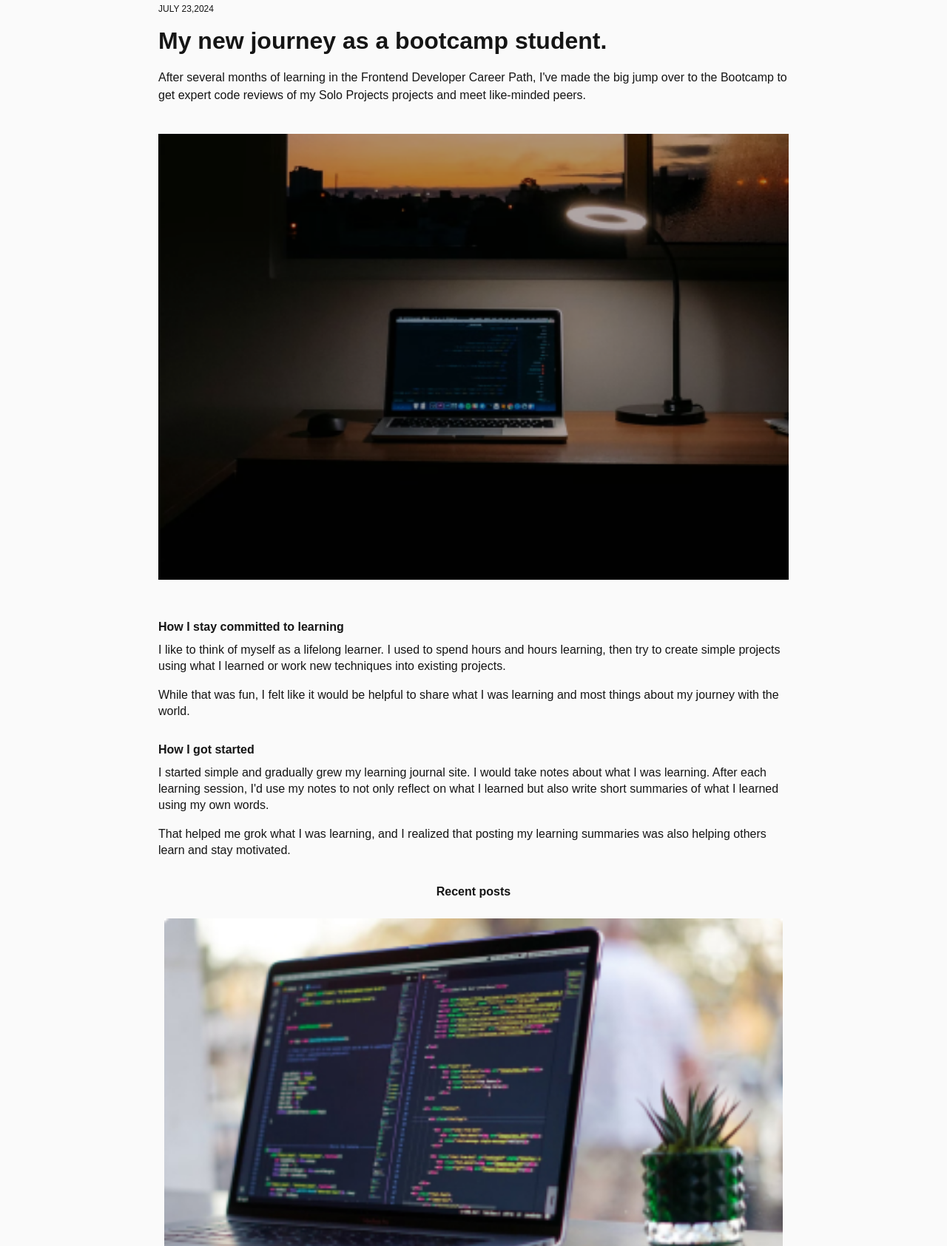
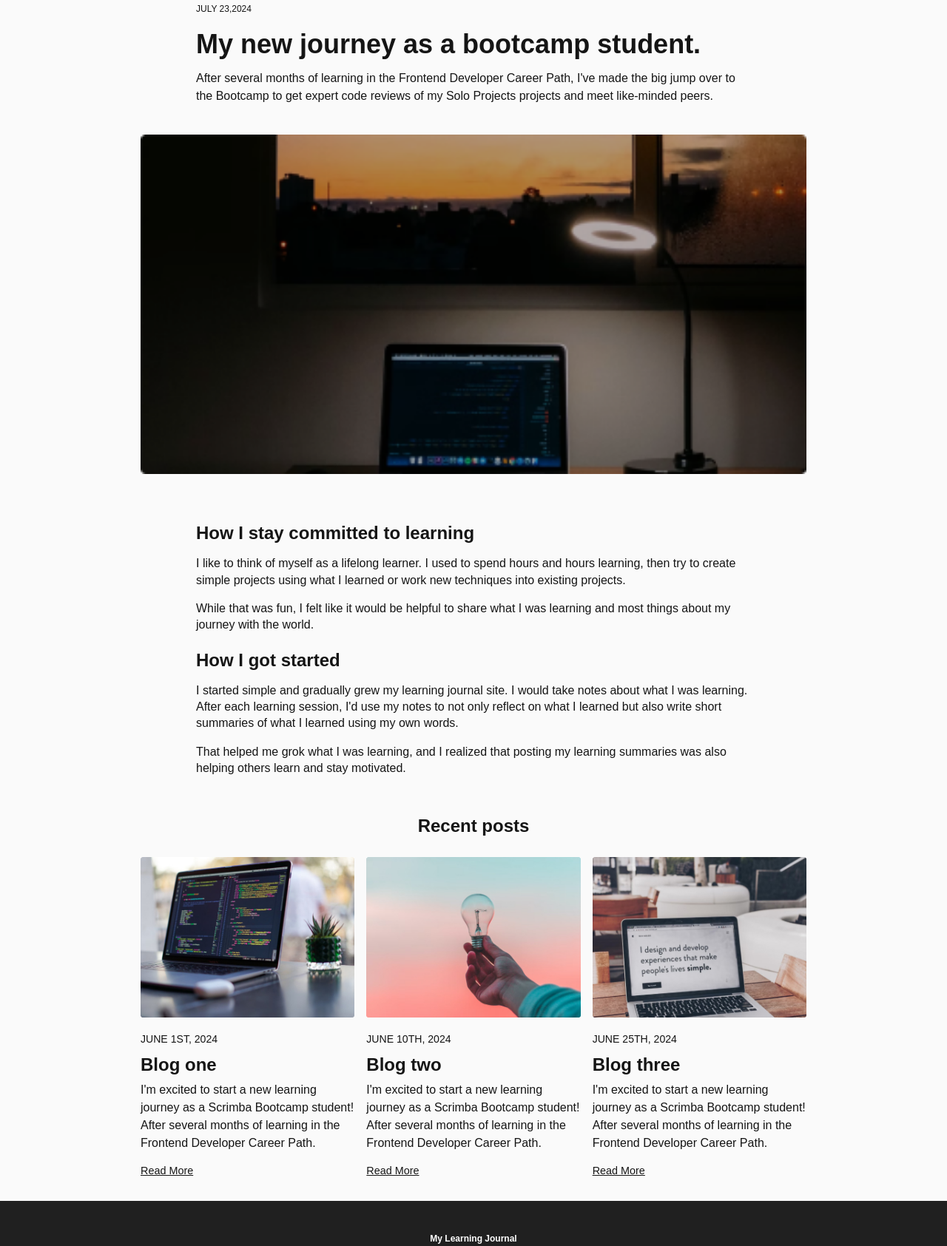
Before and after one commit to Adi26-pixel/the_learning_journal, a plain HTML site: page blog.html in a window 1280 px wide. Shown: the part 117-1802 px from the top of the page at 74% size. Drawn offline with Linux system fonts and the light colour scheme.

Commit message:
Add media queries for bigger screens

```diff
--- a/blog.html
+++ b/blog.html
@@ -28,15 +28,19 @@
     </header>
 
     <main class="container">
+      <div class="blog-size">
         <p class="blog-date">july 23,2024</p>
         <h1 class="blog-title">My new journey as a bootcamp student.</h1>
         <p class="blog-beginning">
-        After several months of learning in the Frontend Developer Career Path,
-        I've made the big jump over to the Bootcamp to get expert code reviews
-        of my Solo Projects projects and meet like-minded peers.
+          After several months of learning in the Frontend Developer Career
+          Path, I've made the big jump over to the Bootcamp to get expert code
+          reviews of my Solo Projects projects and meet like-minded peers.
         </p>
-      <img src="images/article-image-hero.png" alt="" class="blog-img" />
+      </div>
 
+      <img src="images/article-image-blog.png" alt="" class="blog-img" />
+
+      <div class="blog-size">
         <p class="blog-sub-heading">How I stay committed to learning</p>
         <p class="blog-text">
           I like to think of myself as a lifelong learner. I used to spend hours
@@ -45,21 +49,23 @@
         </p>
 
         <p class="blog-text">
-        While that was fun, I felt like it would be helpful to share what I was
-        learning and most things about my journey with the world.
+          While that was fun, I felt like it would be helpful to share what I
+          was learning and most things about my journey with the world.
         </p>
         <p class="blog-sub-heading">How I got started</p>
         <p class="blog-text">
           I started simple and gradually grew my learning journal site. I would
           take notes about what I was learning. After each learning session, I'd
-        use my notes to not only reflect on what I learned but also write short
-        summaries of what I learned using my own words.
+          use my notes to not only reflect on what I learned but also write
+          short summaries of what I learned using my own words.
         </p>
 
         <p class="blog-text">
-        That helped me grok what I was learning, and I realized that posting my
-        learning summaries was also helping others learn and stay motivated.
+          That helped me grok what I was learning, and I realized that posting
+          my learning summaries was also helping others learn and stay
+          motivated.
         </p>
+      </div>
 
       <p class="recent-post">Recent posts</p>
       <section class="blog-posts">
--- a/styles.css
+++ b/styles.css
@@ -9,7 +9,6 @@ body {
   font-family: "Source Sans 3", sans-serif;
   background-color: #fafafa;
   margin: 0;
-  padding: 0;
 }
 
 /* HEADER */
@@ -17,7 +16,7 @@ body {
 .container {
   width: 90%;
   max-width: 900px;
-  padding: 1.5em;
+  padding-top: 1.5em;
   margin: 0 auto;
 }
 
@@ -92,9 +91,7 @@ nav ul {
 /* ARTICLE SECTION */
 
 article {
-  display: flex;
-  flex-direction: column;
-  margin: 0.5em;
+  margin-bottom: 1em;
 }
 
 img {
@@ -122,7 +119,7 @@ img {
 }
 
 .article-read-more {
-  margin: 0 0 0.7em 0;
+  margin: 0 0 0.2em 0;
   color: #151515;
   font-size: 0.9rem;
 }
@@ -135,11 +132,6 @@ p {
   line-height: 1.5;
 }
 
-main {
-  display: grid;
-  grid-template-columns: minmax(400px, 1fr);
-}
-
 .hidden {
   display: none;
 }
@@ -148,7 +140,7 @@ main {
 
 .view-more {
   text-align: center;
-  margin: 1em 0;
+  margin: 3em 0;
 }
 
 .view-more a {
@@ -246,3 +238,65 @@ footer {
   font-weight: 900;
   margin: 0.75em 0 0.5em 0;
 }
+
+@media (min-width: 768px) {
+  .logo-name {
+    width: 207px;
+  }
+
+  .nav-link a {
+    font-size: 1rem;
+  }
+
+  .hero-date,
+  .hero-title,
+  .hero-preview-article {
+    max-width: 800px;
+  }
+
+  .hero-title {
+    font-size: 2.5rem;
+  }
+
+  .blog-title {
+    font-size: 2.25rem;
+  }
+
+  .blog-sub-heading {
+    font-size: 1.5rem;
+  }
+
+  .blog-posts {
+    display: flex;
+    justify-content: space-between;
+    flex: wrap;
+    gap: 1em;
+  }
+
+  .blog-posts article {
+    flex: 1 220px;
+  }
+
+  .blog-posts article {
+    flex-basis: 250px;
+  }
+
+  .hidden {
+    display: none;
+  }
+
+  .blog-size {
+    max-width: 750px;
+    margin: 0 auto;
+  }
+
+  .recent-post {
+    font-size: 1.5rem;
+    margin-top: 2em;
+  }
+
+  .about-big {
+    display: flex;
+    margin-bottom: 3em;
+  }
+}
```
Also changed, not shown: about.html (+17 -10 lines), index.html (+6 -5 lines). Lines whose indentation alone changed are shown as unchanged.
